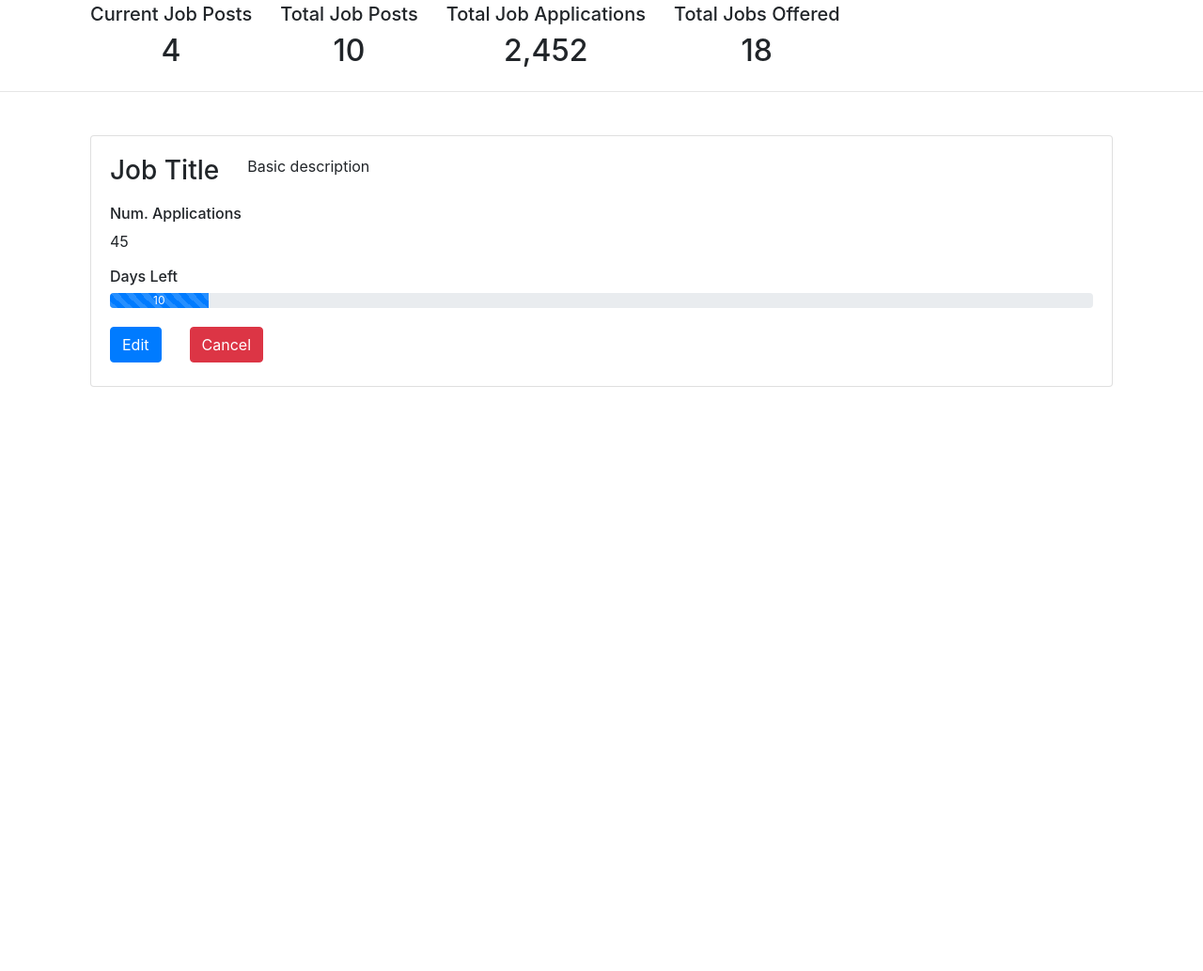
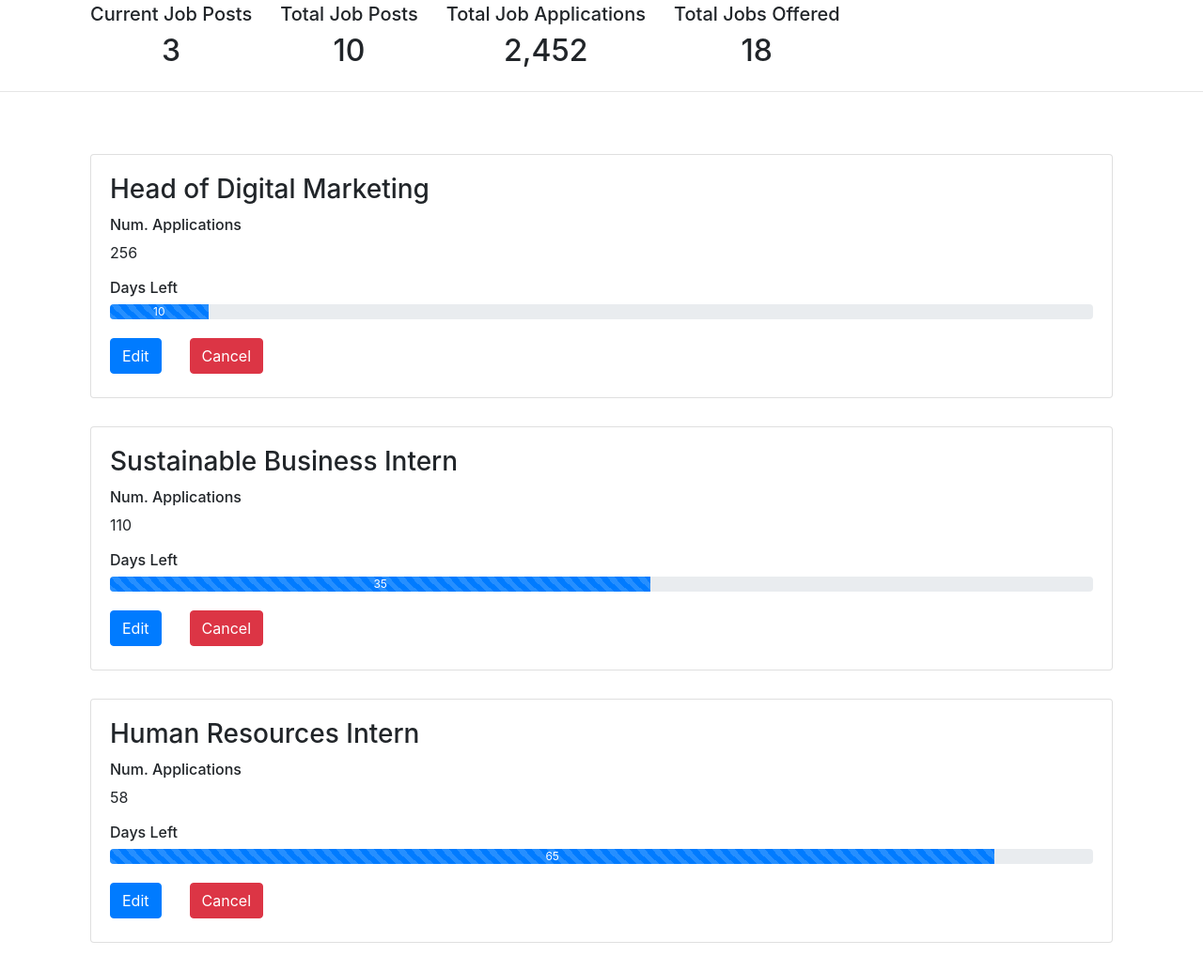
Before and after one commit to kylevincent/careerHubV2, a website: page public/root/employerDash/employerDashIndex.html in a window 1280 px wide. Shown: the part 274-1308 px from the top of the page at 94% size. Before the commit the page ends 800 px from the top, so only its background shows below. Drawn offline with nearby package versions, Linux system fonts and the light colour scheme; a script that the page names is missing.

Commit message:
added static test cards

```diff
--- a/public/root/employerDash/employerDashIndex.html
+++ b/public/root/employerDash/employerDashIndex.html
@@ -47,7 +47,7 @@
     <div class="row justify-content-md-left">
         <div class="col-md-auto text-center">
             <h5>Current Job Posts</h5>
-            <h2>4</h2>
+            <h2>3</h2>
         </div>
         <div class="col-md-auto text-center">
             <h5>Total Job Posts</h5>
@@ -73,17 +73,7 @@
 
     <div class="card">
         <div class="card-body">
-
-        <div class="row justify-content-left">
-            <div class="col-md-auto">
-                <h3>Job Title</h3>
-            </div>
-
-            <div class="col-md-auto">
-                <p>Basic description</p>
-            </div>
-        </div>
-
+                <h3>Head of Digital Marketing</h3>
 
             <div class="job_card_items">
                 <div class="row justify-content-left">
@@ -91,9 +81,8 @@
                     </div>
                 </div>
                 <h6>Num. Applications</h6>
-                <p>45</p>
+                <p>256</p>
             </div>
-
 
             <div class="job_card_items">
                 <h6>Days Left</h6>
@@ -102,9 +91,8 @@
                 </div>
             </div>
 
-
             <div class="job_card_items">
-            <div id="job_card_settings_buttons" class="row justify-content-left">
+            <div class="job_card_settings_buttons row justify-content-left">
                 <div class="col-md-auto">
                     <button type="button" class="btn btn-primary">Edit</button>
                 </div>
@@ -115,21 +103,79 @@
             </div>
             </div>
 
+        </div>
+    </div>
 
+    <div class="card">
+        <div class="card-body">
+            <h3>Sustainable Business Intern</h3>
 
-
-
-
-<!--<div class="row justify-content-left">
+            <div class="job_card_items">
+                <div class="row justify-content-left">
                     <div class="col-md-auto">
                     </div>
-                </div>-->
+                </div>
+                <h6>Num. Applications</h6>
+                <p>110</p>
+            </div>
 
+            <div class="job_card_items">
+                <h6>Days Left</h6>
+                <div class="progress">
+                    <div class="progress-bar progress-bar-striped progress-bar-animated" role="progressbar" aria-valuenow="75" aria-valuemin="0" aria-valuemax="100" style="width: 55%">35</div>
+                </div>
+            </div>
 
+            <div class="job_card_items">
+                <div class="job_card_settings_buttons row justify-content-left">
+                    <div class="col-md-auto">
+                        <button type="button" class="btn btn-primary">Edit</button>
+                    </div>
 
+                    <div class="col-md-auto">
+                        <button type="button" class="btn btn-danger">Cancel</button>
+                    </div>
+                </div>
+            </div>
 
         </div>
     </div>
+
+    <div class="card">
+        <div class="card-body">
+            <h3>Human Resources Intern</h3>
+
+            <div class="job_card_items">
+                <div class="row justify-content-left">
+                    <div class="col-md-auto">
+                    </div>
+                </div>
+                <h6>Num. Applications</h6>
+                <p>58</p>
+            </div>
+
+            <div class="job_card_items">
+                <h6>Days Left</h6>
+                <div class="progress">
+                    <div class="progress-bar progress-bar-striped progress-bar-animated" role="progressbar" aria-valuenow="75" aria-valuemin="0" aria-valuemax="100" style="width: 90%">65</div>
+                </div>
+            </div>
+
+            <div class="job_card_items">
+                <div class="job_card_settings_buttons row justify-content-left">
+                    <div class="col-md-auto">
+                        <button type="button" class="btn btn-primary">Edit</button>
+                    </div>
+
+                    <div class="col-md-auto">
+                        <button type="button" class="btn btn-danger">Cancel</button>
+                    </div>
+                </div>
+            </div>
+
+        </div>
+    </div>
+
 
 
 
--- a/public/root/vendor/css/employer_dashboard.css
+++ b/public/root/vendor/css/employer_dashboard.css
@@ -28,8 +28,8 @@
 }
 
 .card{
-    margin-top: 10px;
-    margin-bottom: 10px;
+    margin-top: 30px;
+    margin-bottom: 30px;
 }
 
 .job_card_items{
@@ -37,6 +37,6 @@
     margin-bottom: 5px;
 }
 
-#job_card_settings_buttons{
+.job_card_settings_buttons{
     margin-top: 20px;
 }
```
